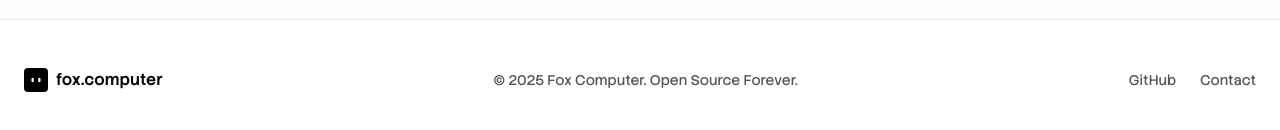
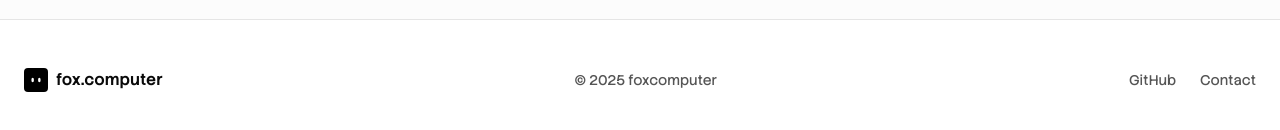
Before and after one commit to foxcomputer/www, a React (Vite) app: page / in a window 1280 px wide. Shown: the part 1991-2121 px from the top of the page. Built offline with nearby package versions, Linux system fonts and the light colour scheme; no server answers.

Commit message:
chore: Update footer copyright text.

```diff
--- a/src/components/Footer.tsx
+++ b/src/components/Footer.tsx
@@ -11,7 +11,7 @@ const Footer: React.FC = () => {
           </div>
 
           <div className="text-muted-foreground text-sm">
-            © {new Date().getFullYear()} Fox Computer. Open Source Forever.
+            © {new Date().getFullYear()} foxcomputer
           </div>
 
           <div className="flex items-center gap-6">
```
